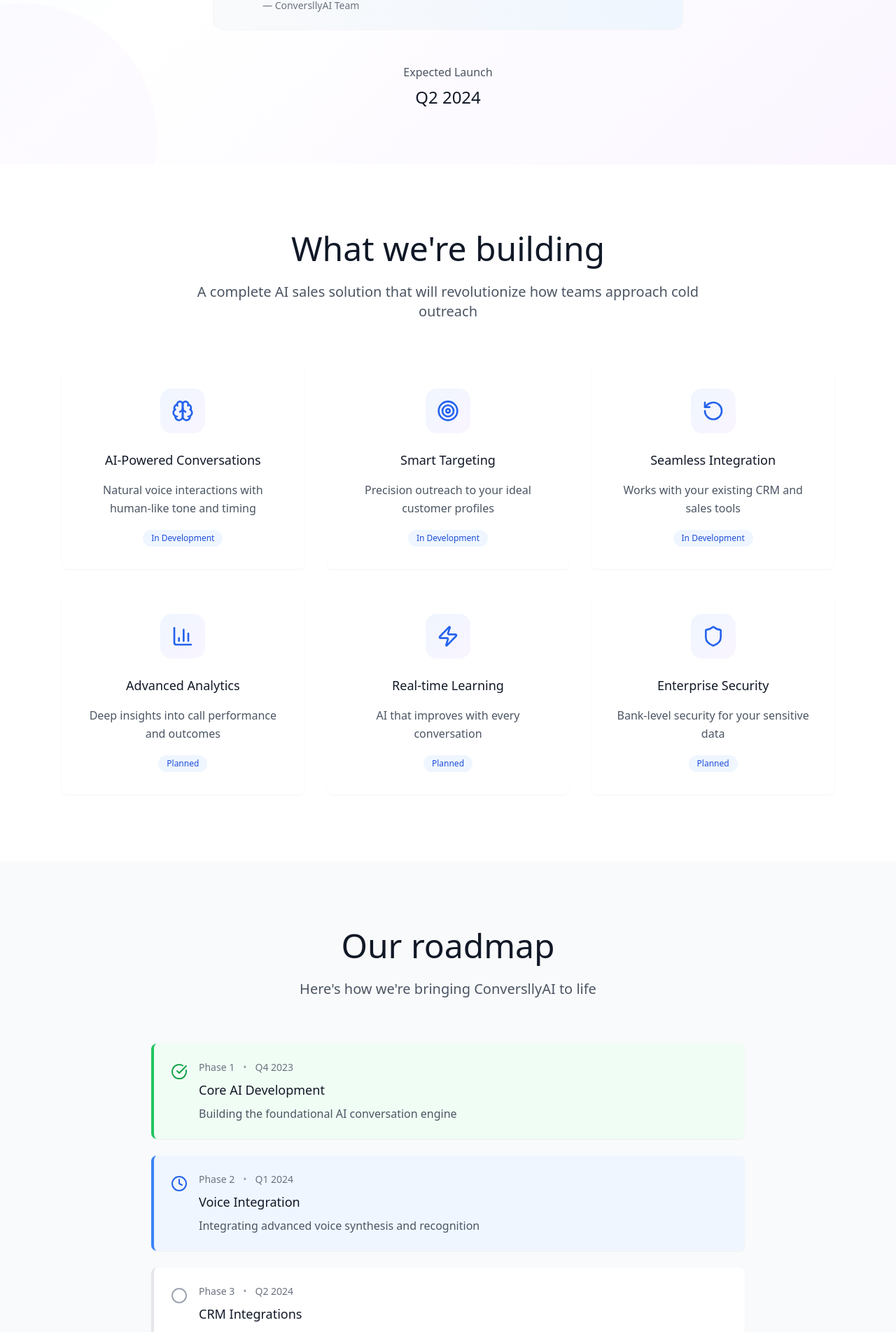
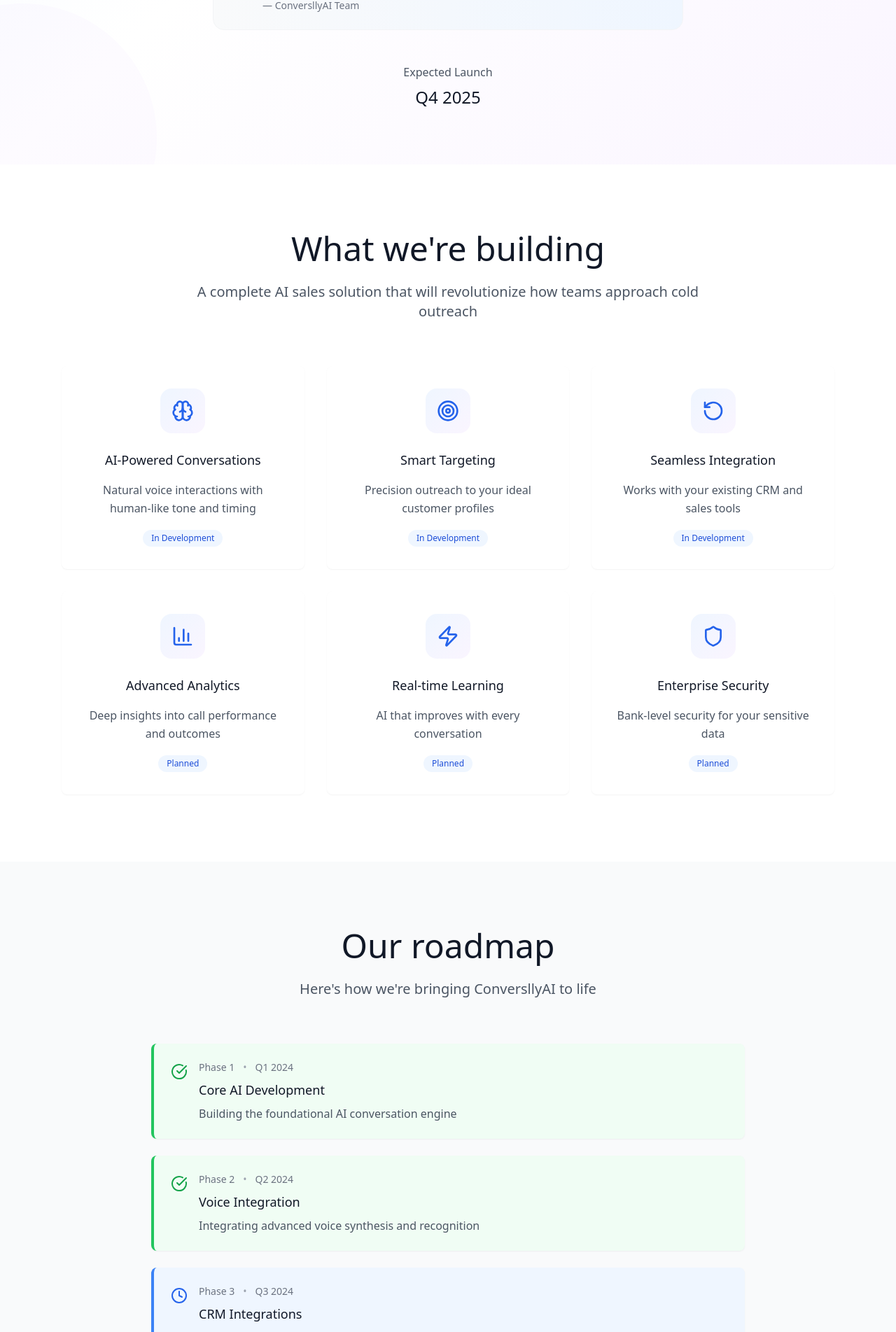
Before and after one commit to codesmokersx/conversllyai, a React (Vite) app: page / in a window 1280 px wide. Shown: the part 978-2881 px from the top of the page at 70% size. Built offline with nearby package versions, Linux system fonts and the light colour scheme.

Commit message:
Update launch date to Q4 2025
Update all text related to launch phases and dates to reflect the new expected launch date of Q4 2025.

```diff
--- a/src/components/ComingSoonFooter.tsx
+++ b/src/components/ComingSoonFooter.tsx
@@ -106,7 +106,7 @@ export const ComingSoonFooter = () => {
           <Separator className="my-8 bg-gray-200" />
 
           <div className="text-center text-gray-500 text-sm font-light">
-            Copyright © 2024 ConversllyAI. All rights reserved. • Coming Soon
+            Copyright © 2025 ConversllyAI. All rights reserved. • Coming Soon
           </div>
         </div>
       </div>
--- a/src/components/Hero.tsx
+++ b/src/components/Hero.tsx
@@ -129,7 +129,7 @@ export const Hero = () => {
         <div className="animate-fade-in" style={{ animationDelay: '0.8s' }}>
           <div className="text-center">
             <p className="text-gray-600 mb-2">Expected Launch</p>
-            <p className="text-2xl font-medium text-gray-900">Q2 2024</p>
+            <p className="text-2xl font-medium text-gray-900">Q4 2025</p>
           </div>
         </div>
       </div>
--- a/src/components/Timeline.tsx
+++ b/src/components/Timeline.tsx
@@ -9,35 +9,35 @@ const timelineItems = [
     title: "Core AI Development",
     description: "Building the foundational AI conversation engine",
     status: "completed",
-    date: "Q4 2023"
+    date: "Q1 2024"
   },
   {
     phase: "Phase 2",
     title: "Voice Integration",
     description: "Integrating advanced voice synthesis and recognition",
-    status: "in-progress",
-    date: "Q1 2024"
+    status: "completed",
+    date: "Q2 2024"
   },
   {
     phase: "Phase 3",
     title: "CRM Integrations",
     description: "Seamless integration with popular CRM platforms",
-    status: "upcoming",
-    date: "Q2 2024"
+    status: "in-progress",
+    date: "Q3 2024"
   },
   {
     phase: "Phase 4",
     title: "Beta Launch",
     description: "Limited beta release to early access users",
     status: "upcoming",
-    date: "Q2 2024"
+    date: "Q2 2025"
   },
   {
     phase: "Phase 5",
     title: "Public Launch",
     description: "Full product launch with all features",
     status: "upcoming",
-    date: "Q3 2024"
+    date: "Q4 2025"
   }
 ];
 
```
